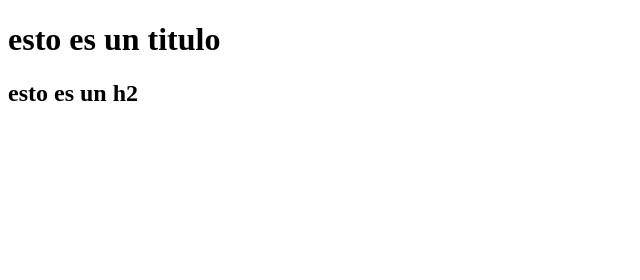
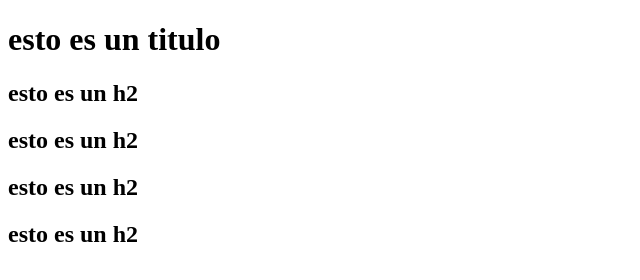
Before and after one commit to ABG0128/clase-git, a plain HTML site: page index.html in a window 1280 px wide. Shown: the whole page, without its empty margins (0-640 px from the left). Drawn offline with Linux system fonts and the light colour scheme.

Commit message:
third commit

```diff
--- a/index.html
+++ b/index.html
@@ -9,5 +9,8 @@
 <body>
     <h1>esto es un titulo</h1>
     <h2>esto es un h2</h2>
+    <h2>esto es un h2</h2>
+    <h2>esto es un h2</h2>
+    <h2>esto es un h2</h2>
 </body>
 </html>
```
